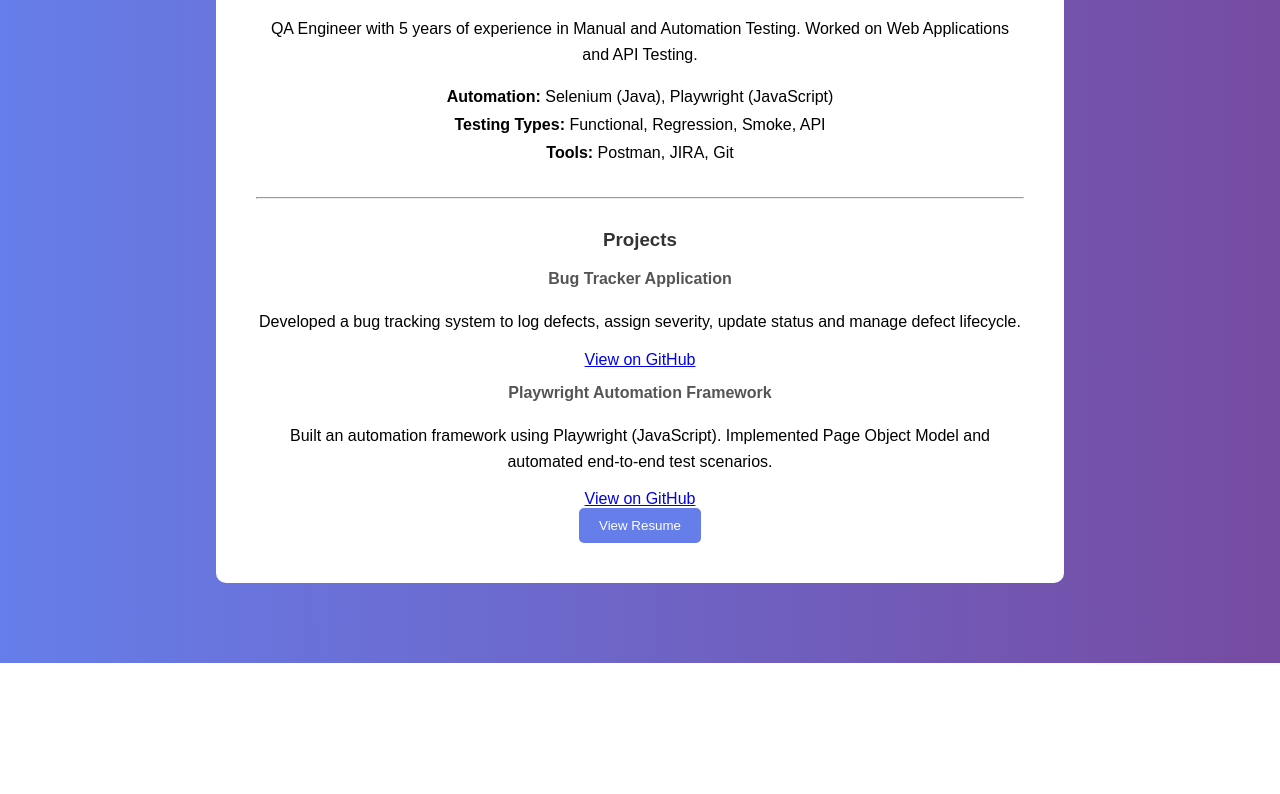
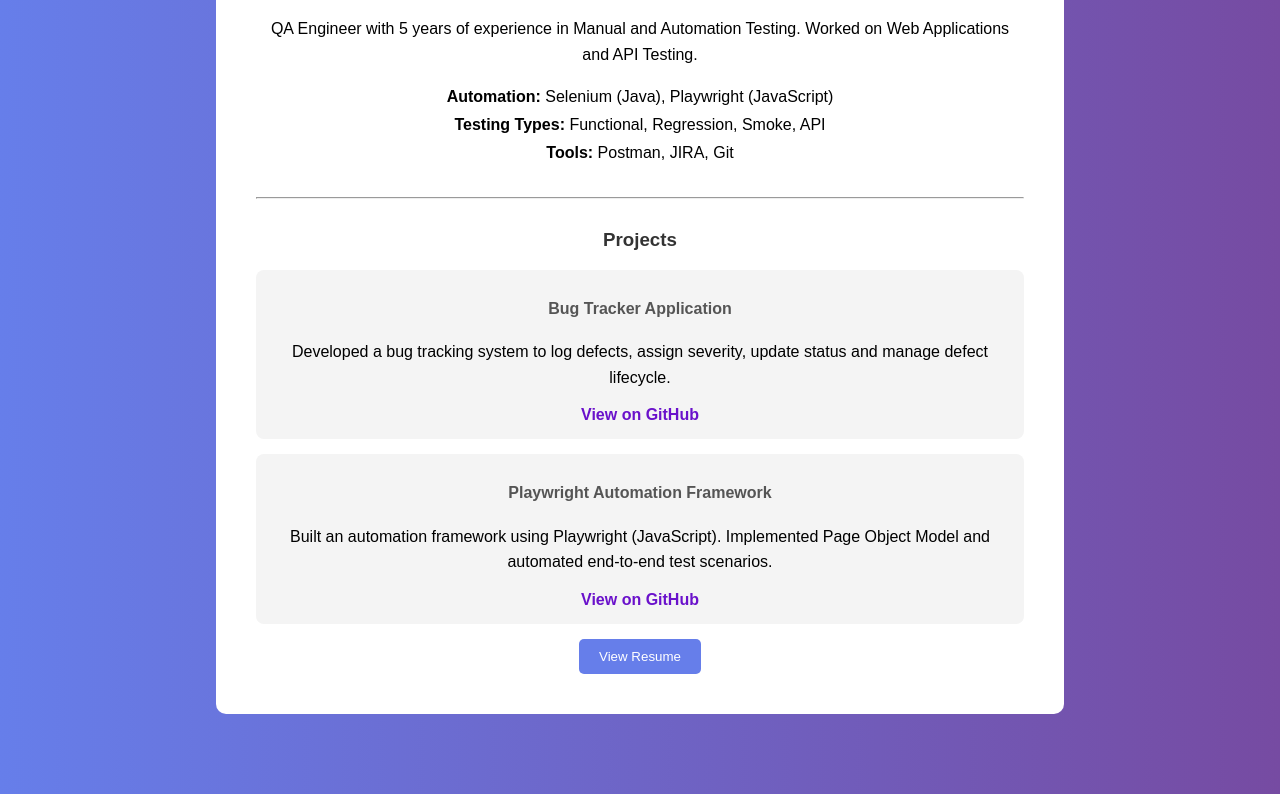
Before and after one commit to Deep-CodeChecker/qa-portfolio, a plain HTML site: page index.html in a window 1280 px wide. Shown: the part 651-1445 px from the top of the page. Before the commit the page ends 1314 px from the top, so only its background shows below. Drawn offline with Linux system fonts and the light colour scheme.

Commit message:
Improved project styling
Added styles for project section and updated existing styles.

```diff
--- a/style.css
+++ b/style.css
@@ -60,3 +60,15 @@ h4 {
 p {
     line-height: 1.6;
 }
+.project {
+    background-color: #f4f4f4;
+    padding: 15px;
+    margin-bottom: 15px;
+    border-radius: 8px;
+}
+
+.project a {
+    text-decoration: none;
+    font-weight: bold;
+    color: #6a11cb;
+}
```
